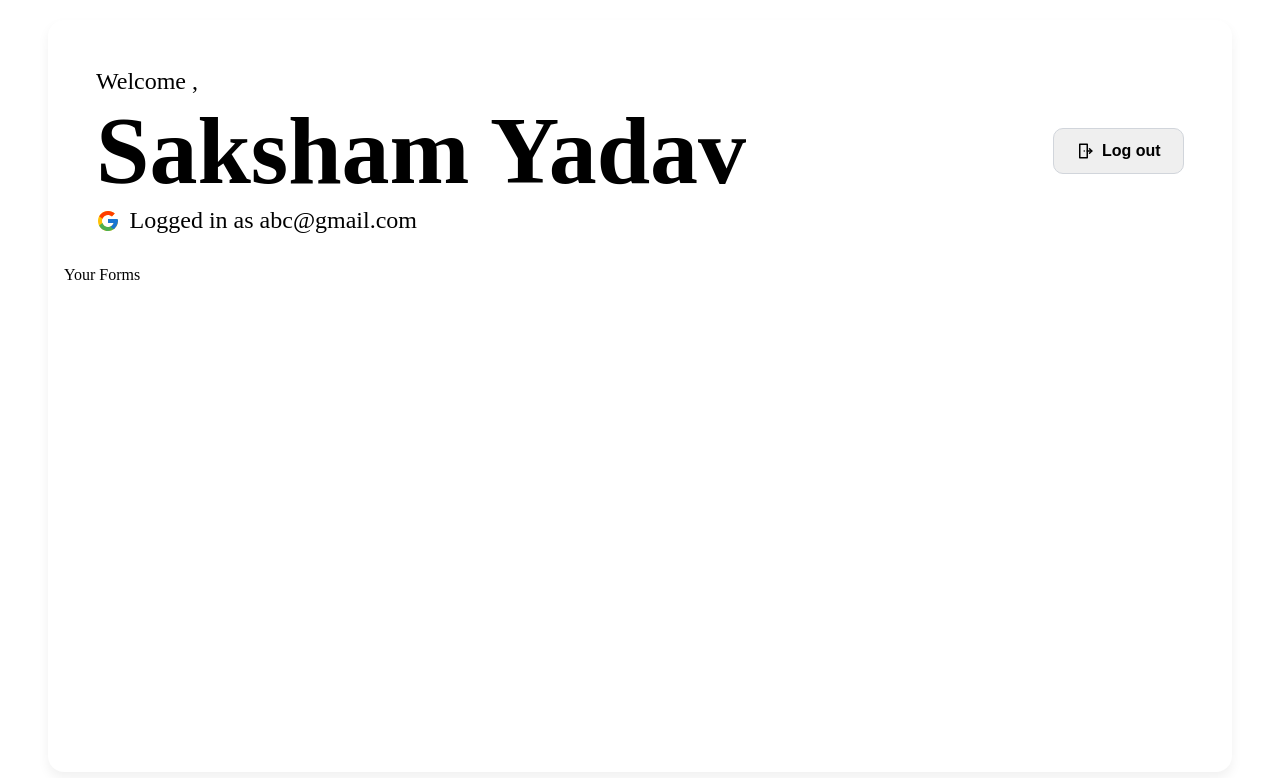
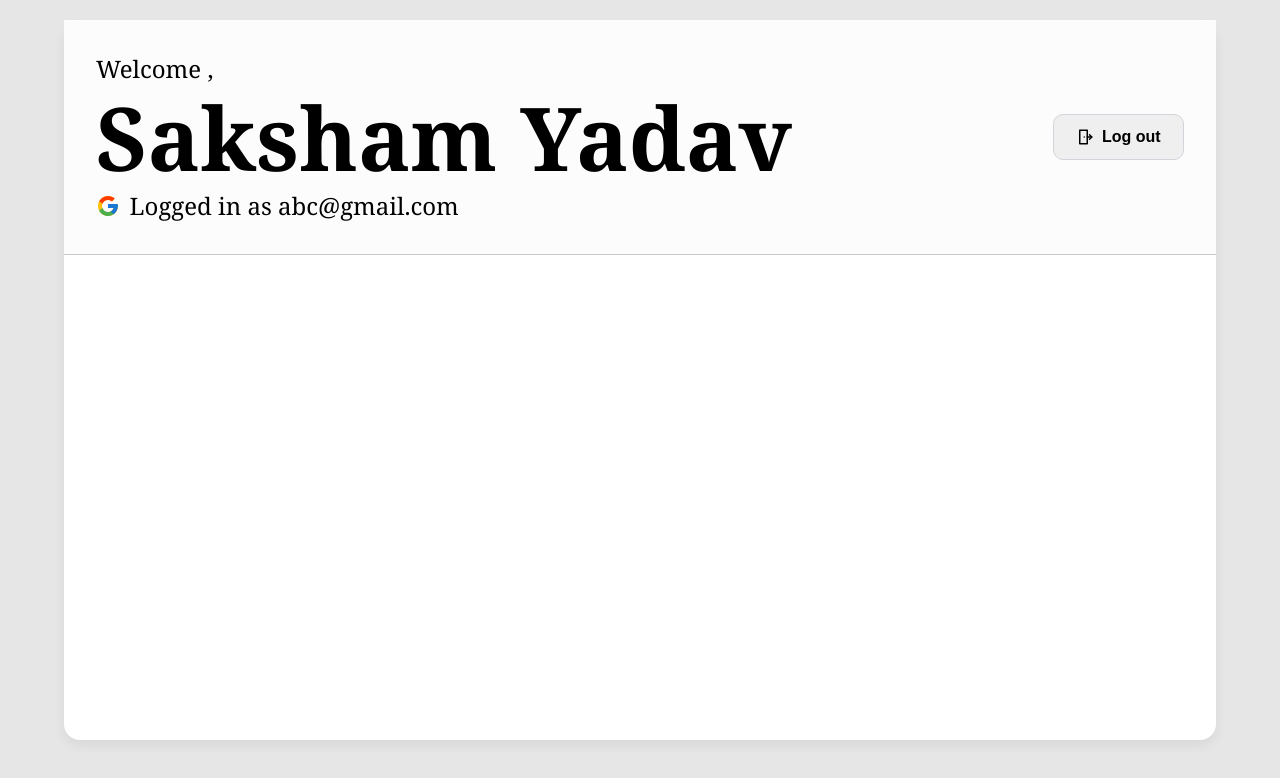
Before and after one commit to SkySaksham/SkyForms, a plain HTML site: page home.html in a window 1280 px wide. Drawn offline with Linux system fonts and the light colour scheme.

Commit message:
landing page profile card updates

```diff
--- a/home.html
+++ b/home.html
@@ -4,16 +4,34 @@
 
     <meta charset="UTF-8">
     <meta name="viewport" content="width=device-width, initial-scale=1.0">
-
+    <link rel="stylesheet" href="profileCard.css">
 </head>
 
 <body>
 <div class = "HomeContainer">
-    <div class="ProfileCard">
 
+
+
+
+</div>
+
+
+
+
+
+
+
+</body>
+
+<script>
+
+function getProfileCard(profileData){
+    const div = document.createElement("div");
+    div.className = "ProfileCard"
+    div.innerHTML= `
         <div class="ProfileHeader">
             <div>Welcome ,</div>
-            <div class="Name">Saksham Yadav</div>
+            <div class="Name"></div>
 
             <div class="GAccount">
                 <div class="googlesvg">
@@ -46,89 +64,43 @@
             </svg>
         Log out
         </button>
-    </div>
-
-</div>
+        </div>
+    `
 
 
-<div class="yourFormSection">
-    <div>Your Forms</div>
+    const name = div.querySelector(".Name");
+    name.textContent = profileData.name;
+    const email = div.querySelector("#email");
+    email.textContent=profileData.email;
 
-</div>
+    return div;
+}
+
+const page = document.querySelector(".HomeContainer");
+page.appendChild(getProfileCard({
+    "name":"Saksham Yadav",
+    email:"abc@gmail.com"
+}))
 
 
-</div>
 
+</script>
 
-</body>
 
 <style>
 .HomeContainer{
     min-height:90vh;
     width:90vw;
     margin:2.5vh auto;
-    padding:1rem;
-    background:#fff;
     border-radius:16px;
     box-shadow:0 6px 12px rgba(0,0,0,.06);
+    background: white;
 }
 
-.ProfileCard{
-    display:flex;
-    justify-content:space-between;
-    align-items:center;
-    gap:2rem;
-    padding:2rem;
-}
-
-.ProfileHeader{
-    display:flex;
-    flex-direction:column;
-    gap:.5rem;
-    font-size: clamp(1rem,3vw,1.5rem);
-}
-
-.Name{
-    font-size:clamp(2.6rem,8vw,6rem);
-    font-weight:700;
-    line-height:1;
-}
-
-.GAccount{
-    display:flex;
-    align-items:center;
-    gap:.6rem;
-}
-
-.LogoutBtn{
-    display:flex;
-    align-items:center;
-    gap:.5rem;
-    padding:.8rem 1.4rem;
-    border:1px solid #d1d5db;
-    border-radius:10px;
-
-    font:600 1rem sans-serif;
-    cursor:pointer;
-}
-
-@media (max-width:640px){
-
-    .ProfileCard{
-        flex-direction:column;
-        align-items:flex-start;
-        padding:1.5rem;
-    }
-
-    .LogoutBtn{
-        width:100%;
-        justify-content:center;
-    }
-
-    .LogoutSection{
-        width:100%;
-    }
-
+body {
+    background: rgb(230,230,230);
+    font-family: Georgia, 'Times New Roman', Times, serif, Times, serif;
+    font-weight: 400;
 }
 </style>
 
--- /dev/null
+++ b/profileCard.css
@@ -0,0 +1,59 @@
+.ProfileCard{
+    display:flex;
+    justify-content:space-between;
+    align-items:center;
+    gap:2rem;
+    padding:2rem;
+    background: rgb(252, 252, 252);
+    border-bottom: 1px solid rgb(202, 202, 202);
+}
+
+.ProfileHeader{
+    display:flex;
+    flex-direction:column;
+    gap:.5rem;
+    font-size: clamp(1rem,3vw,1.5rem);
+}
+
+.Name{
+    font-size:clamp(2.6rem,8vw,5.5rem);
+    font-weight:700;
+    line-height:1;
+}
+
+.GAccount{
+    display:flex;
+    align-items:center;
+    gap:.6rem;
+}
+
+.LogoutBtn{
+    display:flex;
+    align-items:center;
+    gap:.5rem;
+    padding:.8rem 1.4rem;
+    border:1px solid #d1d5db;
+    border-radius:10px;
+
+    font:600 1rem sans-serif;
+    cursor:pointer;
+}
+
+@media (max-width:640px){
+
+    .ProfileCard{
+        flex-direction:column;
+        align-items:flex-start;
+        padding:1.5rem;
+    }
+
+    .LogoutBtn{
+        width:100%;
+        justify-content:center;
+    }
+
+    .LogoutSection{
+        width:100%;
+    }
+
+}
```
